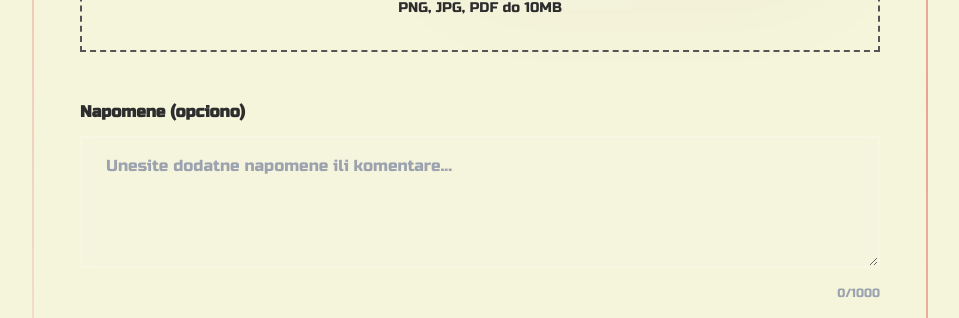
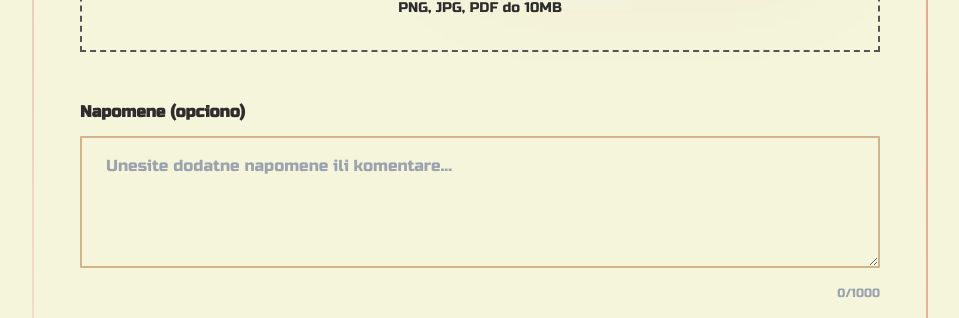
Before and after one commit to mmusa1994/remis_fantasy, a Next.js app: page / in a window 1280 px wide. Shown: the part 3097-3415 px from the top of the page, without its empty margins (160-1119 px from the left). Built offline with nearby package versions, Linux system fonts and the light colour scheme; no server answers; what @react-pdf/renderer would draw is missing.

Commit message:
code rabit review, bg theme set

```diff
--- a/src/components/RegistrationForm.tsx
+++ b/src/components/RegistrationForm.tsx
@@ -1187,7 +1187,13 @@ export default function RegistrationForm() {
                           </div>
 
                           <div className="mt-3 p-3 bg-yellow-500/10 border border-yellow-500/30 minimal-radius">
-                            <p className={`${theme === "light" ? "text-yellow-700" : "text-yellow-300"} text-xs font-medium`}>
+                            <p
+                              className={`${
+                                theme === "light"
+                                  ? "text-yellow-700"
+                                  : "text-yellow-300"
+                              } text-xs font-medium`}
+                            >
                               💡 Napomena: Dodajte proviziju za PayPal od 3€. U
                               opis uplate navedite vaše ime i tip lige.
                             </p>
@@ -1404,7 +1410,7 @@ export default function RegistrationForm() {
                     onChange={(e) =>
                       setFormData({ ...formData, notes: e.target.value })
                     }
-                    className="w-full px-4 py-3 md:px-6 md:py-4 minimal-radius bg-white/5 backdrop-blur-sm border-2 border-white/20 focus:border-blue-400 focus:outline-none text-sm md:text-base theme-transition placeholder:text-gray-400 font-medium font-inter resize-vertical"
+                    className="w-full px-4 py-3 md:px-6 md:py-4 minimal-radius bg-theme-background backdrop-blur-sm border-2 border-theme-border focus:border-blue-400 focus:outline-none text-sm md:text-base theme-transition placeholder:text-gray-400 font-medium font-inter resize-vertical"
                     placeholder="Unesite dodatne napomene ili komentare..."
                     rows={4}
                     maxLength={1000}
```
Also changed, not shown: 1 other file (tests, documents, lock files or other folders).
